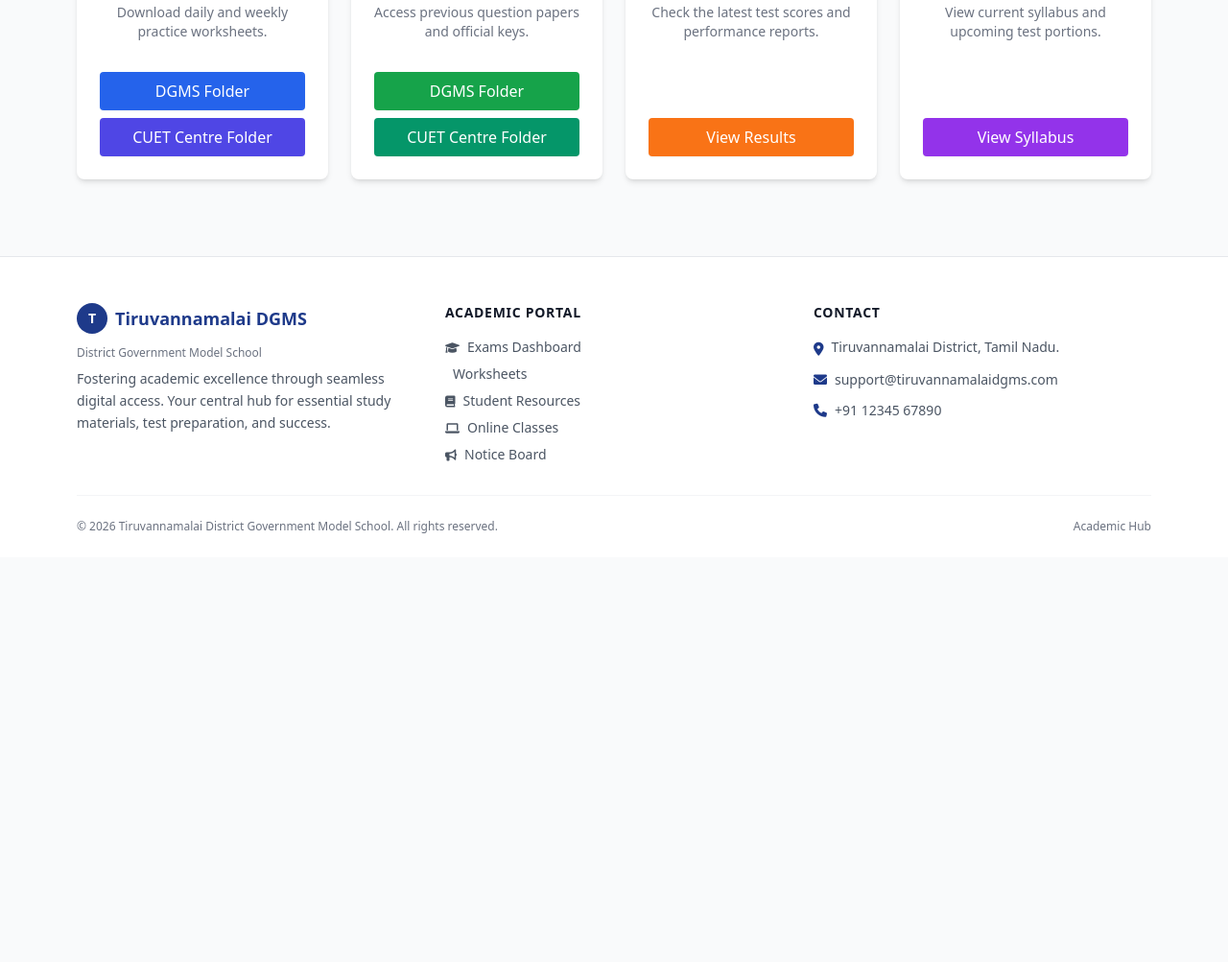
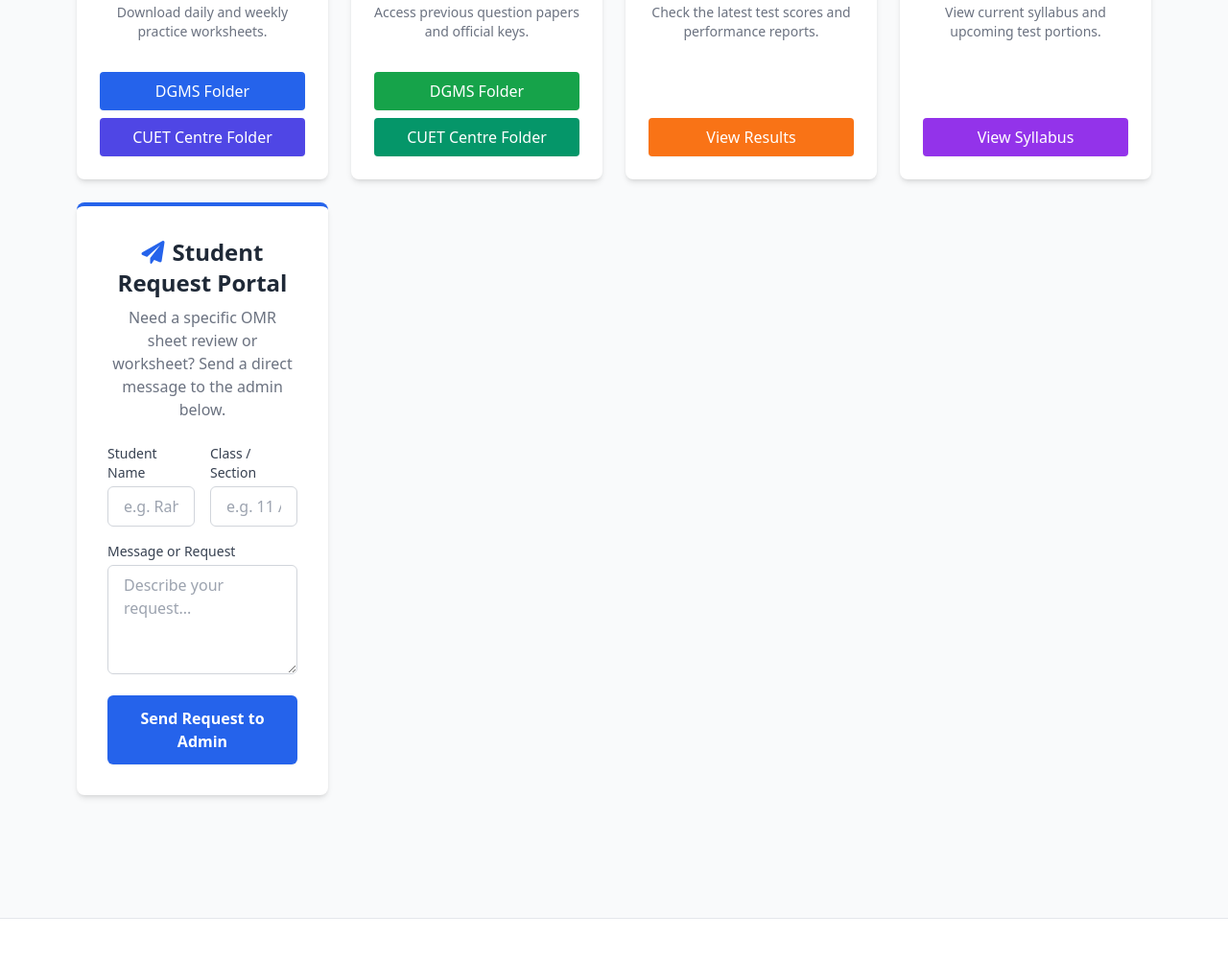
Before and after one commit to tiruvannamalaidgms-bot/Tiruvannamalai-DGMS, a plain HTML site: page index.html in a window 1280 px wide. Shown: the part 876-1879 px from the top of the page at 96% size. Before the commit the page ends 1457 px from the top, so only its background shows below. Drawn offline with nearby package versions, Linux system fonts and the light colour scheme.

Commit message:
Update index.html

```diff
--- a/index.html
+++ b/index.html
@@ -123,7 +123,44 @@
                 <p class="text-gray-500 mb-4 text-sm flex-grow">View current syllabus and upcoming test portions.</p>
                 <a href="https://drive.google.com/drive/folders/16CG-EUGciFq6oDA-ZJfyd5alsj1Di85t" target="_blank" class="block bg-purple-600 text-white px-4 py-2 rounded font-medium hover:bg-purple-700 transition w-full mt-auto shadow-sm">View Syllabus</a>
             </div>
+<!-- Student Request Portal -->
+        <div class="mb-12 bg-white p-6 md:p-8 rounded-lg shadow-md border-t-4 border-blue-600 max-w-4xl mx-auto hover:shadow-lg transition duration-300">
+            <div class="text-center mb-6">
+                <h3 class="text-2xl font-bold text-gray-800">
+                    <i class="fa-solid fa-paper-plane text-blue-600 mr-2"></i>Student Request Portal
+                </h3>
+                <p class="text-gray-500 mt-2 text-sm md:text-base">Need a specific OMR sheet review or worksheet? Send a direct message to the admin below.</p>
+            </div>
 
+            <form action="https://api.web3forms.com/submit" method="POST" class="space-y-4">
+
+                <!-- REQUIRED: Paste your Web3Forms Access Key here -->
+                <input type="hidden" name="access_key" value="YOUR_ACCESS_KEY_HERE">
+
+                <div class="grid grid-cols-1 md:grid-cols-2 gap-4">
+                    <div>
+                        <label class="block text-sm font-medium text-gray-700 mb-1">Student Name</label>
+                        <input type="text" name="name" required class="w-full px-4 py-2 border border-gray-300 rounded-md focus:ring-blue-600 focus:border-blue-600 outline-none transition" placeholder="e.g. Rahul M.">
+                    </div>
+                    <div>
+                        <label class="block text-sm font-medium text-gray-700 mb-1">Class / Section</label>
+                        <input type="text" name="class" required class="w-full px-4 py-2 border border-gray-300 rounded-md focus:ring-blue-600 focus:border-blue-600 outline-none transition" placeholder="e.g. 11 A1">
+                    </div>
+                </div>
+
+                <div>
+                    <label class="block text-sm font-medium text-gray-700 mb-1">Message or Request</label>
+                    <textarea name="message" rows="4" required class="w-full px-4 py-2 border border-gray-300 rounded-md focus:ring-blue-600 focus:border-blue-600 outline-none transition" placeholder="Describe your request..."></textarea>
+                </div>
+
+                <!-- SPAM Protection -->
+                <input type="checkbox" name="botcheck" class="hidden" style="display: none;">
+
+                <button type="submit" class="w-full bg-blue-600 text-white font-bold py-3 px-4 rounded-md hover:bg-blue-700 transition duration-300 shadow-sm mt-4">
+                    Send Request to Admin
+                </button>
+            </form>
+        </div>
         </div>
     </main>
 
```
